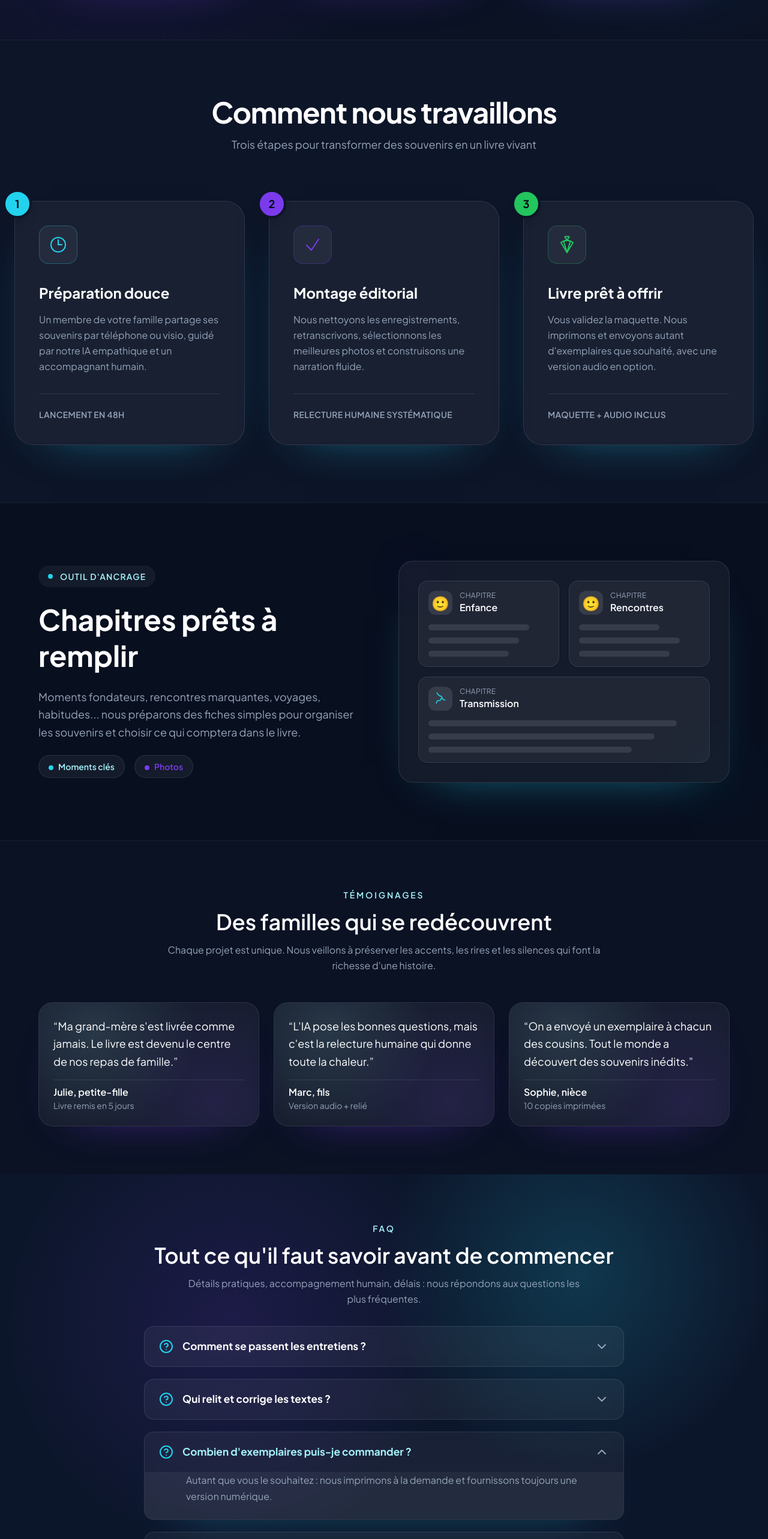
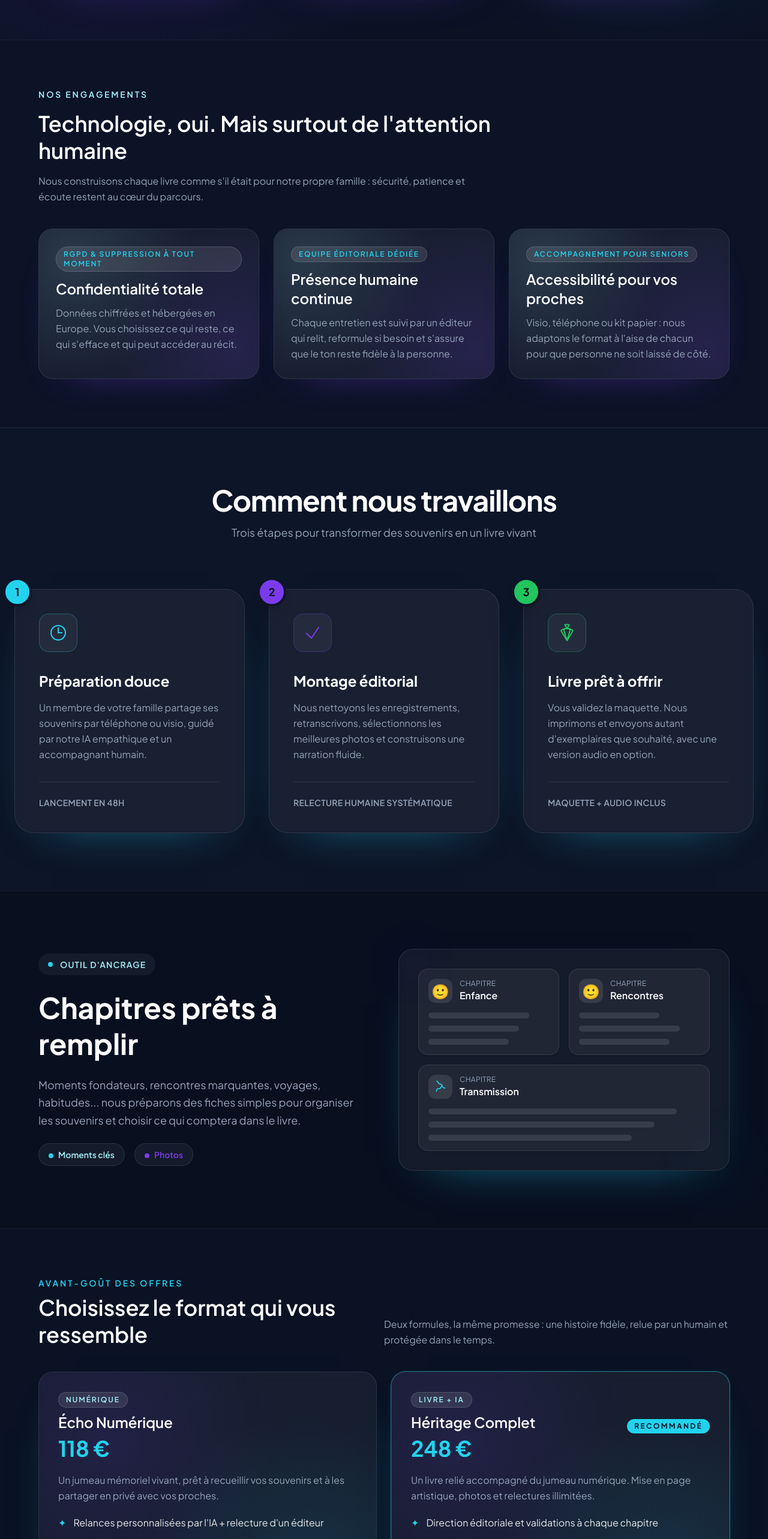
Before and after one commit to solalchetrit/loomina, a Next.js app: page / in a window 1280 px wide. Shown: the part 2197-4763 px from the top of the page at 60% size. Built offline with nearby package versions, Linux system fonts and the light colour scheme.

Commit message:
Enrich homepage with commitments, offers, and footer

```diff
--- a/app/layout.tsx
+++ b/app/layout.tsx
@@ -2,6 +2,7 @@ import type { Metadata } from "next";
 import { Plus_Jakarta_Sans } from "next/font/google";
 import "./globals.css";
 import Header from "@/components/Header";
+import Footer from "@/components/Footer";
 
 const plusJakartaSans = Plus_Jakarta_Sans({
   subsets: ["latin"],
@@ -24,6 +25,7 @@ export default function RootLayout({
       <body className={`${plusJakartaSans.variable} antialiased min-h-screen bg-[var(--background)] text-[var(--foreground)]`}>
         <Header />
         {children}
+        <Footer />
       </body>
     </html>
   );
--- a/app/page.tsx
+++ b/app/page.tsx
@@ -1,11 +1,13 @@
 import FidjooFAQ from "@/components/FidjooFAQ";
 import CharacterSheetsSection from "@/components/CharacterSheetsSection";
 import FeatureHighlights from "@/components/FeatureHighlights";
+import OfferPreview from "@/components/OfferPreview";
 import Hero from "@/components/Hero";
 import HowItWorks from "@/components/HowItWorks";
 import ImpactMetrics from "@/components/ImpactMetrics";
 import Testimonials from "@/components/Testimonials";
 import TrustBand from "@/components/TrustBand";
+import Commitments from "@/components/Commitments";
 
 export default function Home() {
   return (
@@ -14,8 +16,10 @@ export default function Home() {
       <TrustBand />
       <ImpactMetrics />
       <FeatureHighlights />
+      <Commitments />
       <HowItWorks />
       <CharacterSheetsSection />
+      <OfferPreview />
       <Testimonials />
 
       <section className="w-full bg-[#0c162b] py-20 px-6 relative overflow-hidden" id="faq">
--- /dev/null
+++ b/components/Commitments.tsx
@@ -0,0 +1,57 @@
+const commitments = [
+  {
+    title: "Confidentialité totale",
+    description:
+      "Données chiffrées et hébergées en Europe. Vous choisissez ce qui reste, ce qui s'efface et qui peut accéder au récit.",
+    accent: "RGPD & suppression à tout moment",
+  },
+  {
+    title: "Présence humaine continue",
+    description:
+      "Chaque entretien est suivi par un éditeur qui relit, reformule si besoin et s'assure que le ton reste fidèle à la personne.",
+    accent: "Equipe éditoriale dédiée",
+  },
+  {
+    title: "Accessibilité pour vos proches",
+    description:
+      "Visio, téléphone ou kit papier : nous adaptons le format à l'aise de chacun pour que personne ne soit laissé de côté.",
+    accent: "Accompagnement pour seniors",
+  },
+];
+
+export default function Commitments() {
+  return (
+    <section className="w-full bg-[#0c1327] py-20 px-6 border-y border-white/5">
+      <div className="max-w-6xl mx-auto space-y-10">
+        <div className="space-y-4 max-w-3xl">
+          <p className="text-sm uppercase tracking-[0.2em] text-[var(--loomina-gold-light)] font-semibold">Nos engagements</p>
+          <h2 className="text-3xl md:text-4xl font-semibold text-white leading-tight">
+            Technologie, oui. Mais surtout de l'attention humaine
+          </h2>
+          <p className="text-[var(--loomina-text-light)] leading-relaxed">
+            Nous construisons chaque livre comme s'il était pour notre propre famille : sécurité, patience et écoute restent au cœur du parcours.
+          </p>
+        </div>
+
+        <div className="grid grid-cols-1 md:grid-cols-3 gap-6">
+          {commitments.map((commitment) => (
+            <div
+              key={commitment.title}
+              className="relative overflow-hidden bg-white/5 rounded-3xl border border-white/10 p-7 flex flex-col gap-4 shadow-[0_25px_70px_-55px_rgba(124,58,237,0.85)] backdrop-blur"
+            >
+              <div className="absolute inset-0 bg-[radial-gradient(circle_at_15%_20%,rgba(165,243,252,0.12),transparent_55%)]" />
+              <div className="absolute inset-0 bg-[radial-gradient(circle_at_90%_80%,rgba(124,58,237,0.14),transparent_55%)]" />
+              <div className="relative space-y-3">
+                <div className="inline-flex items-center px-3 py-1 rounded-full bg-white/10 border border-white/15 text-xs uppercase tracking-[0.14em] text-[var(--loomina-gold)] font-semibold">
+                  {commitment.accent}
+                </div>
+                <h3 className="text-xl md:text-2xl font-semibold text-white">{commitment.title}</h3>
+                <p className="text-[var(--loomina-text-light)] leading-relaxed">{commitment.description}</p>
+              </div>
+            </div>
+          ))}
+        </div>
+      </div>
+    </section>
+  );
+}
--- a/components/Footer.tsx
+++ b/components/Footer.tsx
@@ -1,30 +1,56 @@
-import Link from 'next/link';
+import Link from "next/link";
+
+const footerLinks = [
+  { href: "/mission", label: "Mission" },
+  { href: "/offres", label: "Offres" },
+  { href: "/accompagnement", label: "Accompagnement" },
+];
 
 export default function Footer() {
   return (
-        <footer className="bg-[var(--loomina-burgundy)] text-[var(--loomina-cream)] py-12">
-            <div className="max-w-6xl mx-auto px-6 flex flex-col md:flex-row justify-between items-center gap-8">
-                <div className="text-center md:text-left">
-                    <h3 className="text-2xl font-serif font-bold mb-2">Loomina</h3>
-                    <p className="text-[var(--loomina-gold)] italic max-w-xs">
-                        "Pour garder la lumière de chacun allumée."
+    <footer className="w-full bg-[#070d1c] text-[var(--loomina-text)] border-t border-white/5">
+      <div className="max-w-6xl mx-auto px-6 py-12 flex flex-col gap-8">
+        <div className="flex flex-col md:flex-row md:items-center md:justify-between gap-6">
+          <div className="space-y-2">
+            <p className="text-sm uppercase tracking-[0.2em] text-[var(--loomina-gold)] font-semibold">Loomina</p>
+            <h3 className="text-2xl md:text-3xl font-semibold text-white">Garder la lumière allumée</h3>
+            <p className="text-[var(--loomina-text-light)] max-w-xl">
+              Livres mémoriels, jumeaux numériques et accompagnement humain pour que la voix des proches reste vivante.
             </p>
           </div>
 
-                <div className="flex gap-8 text-sm opacity-80">
-                    <Link href="/mission" className="hover:text-[var(--loomina-gold)] transition-colors">
-                        À propos
-                    </Link>
-                    <Link href="/offres" className="hover:text-[var(--loomina-gold)] transition-colors">
-                        Nos Offres
-                    </Link>
-                    <Link href="/accompagnement" className="hover:text-[var(--loomina-gold)] transition-colors">
-                        Accompagnement
+          <div className="flex flex-wrap gap-3">
+            <a
+              href="mailto:contact@loomina.fr"
+              className="inline-flex items-center justify-center px-5 py-3 rounded-full bg-[var(--loomina-gold)] text-[#051226] font-semibold shadow-[0_14px_45px_-30px_rgba(34,211,238,0.9)] hover:brightness-110 transition"
+            >
+              Écrire à l'équipe
+            </a>
+            <Link
+              href="/offres"
+              className="inline-flex items-center justify-center px-5 py-3 rounded-full border border-white/10 text-white font-semibold hover:border-[var(--loomina-gold)] hover:text-[var(--loomina-gold-light)] transition-colors"
+            >
+              Découvrir les offres
             </Link>
           </div>
+        </div>
 
-                <div className="text-xs opacity-50">
-                    © {new Date().getFullYear()} Loomina via Gemini.
+        <div className="grid grid-cols-1 md:grid-cols-[2fr,1fr] gap-6 items-center">
+          <div className="flex flex-wrap gap-4 text-sm text-[var(--loomina-text-light)]">
+            {footerLinks.map((link) => (
+              <Link
+                key={link.href}
+                href={link.href}
+                className="px-4 py-2 rounded-full bg-white/5 border border-white/10 hover:border-[var(--loomina-gold)]/60 hover:text-[var(--loomina-gold-light)] transition-colors"
+              >
+                {link.label}
+              </Link>
+            ))}
+          </div>
+
+          <div className="text-sm text-[var(--loomina-text-light)] md:text-right">
+            © {new Date().getFullYear()} Loomina. Voix et récits protégés.
+          </div>
         </div>
       </div>
     </footer>
--- /dev/null
+++ b/components/OfferPreview.tsx
@@ -0,0 +1,102 @@
+import Link from "next/link";
+
+const offers = [
+  {
+    title: "Écho Numérique",
+    price: "118 €",
+    description:
+      "Un jumeau mémoriel vivant, prêt à recueillir vos souvenirs et à les partager en privé avec vos proches.",
+    highlights: [
+      "Relances personnalisées par l'IA + relecture d'un éditeur",
+      "Espace sécurisé pour inviter la famille",
+      "Synthèse mensuelle pour suivre l'avancée",
+    ],
+    cta: "Voir le détail",
+    href: "/offres",
+    badge: "Numérique",
+  },
+  {
+    title: "Héritage Complet",
+    price: "248 €",
+    description:
+      "Un livre relié accompagné du jumeau numérique. Mise en page artistique, photos et relectures illimitées.",
+    highlights: [
+      "Direction éditoriale et validations à chaque chapitre",
+      "5 exemplaires inclus + impressions à la demande",
+      "Coffret numérique pour continuer à échanger",
+    ],
+    cta: "Préparer mon livre",
+    href: "/offres",
+    badge: "Livre + IA",
+    featured: true,
+  },
+];
+
+export default function OfferPreview() {
+  return (
+    <section className="w-full bg-[#0a1224] py-20 px-6 border-y border-white/5">
+      <div className="max-w-6xl mx-auto space-y-10">
+        <div className="flex flex-col md:flex-row md:items-end md:justify-between gap-4">
+          <div>
+            <p className="text-sm uppercase tracking-[0.2em] text-[var(--loomina-gold)] font-semibold">Avant-goût des offres</p>
+            <h2 className="text-3xl md:text-4xl font-semibold text-white leading-tight mt-2">
+              Choisissez le format qui vous ressemble
+            </h2>
+          </div>
+          <p className="text-[var(--loomina-text-light)] max-w-xl leading-relaxed">
+            Deux formules, la même promesse : une histoire fidèle, relue par un humain et protégée dans le temps.
+          </p>
+        </div>
+
+        <div className="grid grid-cols-1 md:grid-cols-2 gap-6">
+          {offers.map((offer) => (
+            <div
+              key={offer.title}
+              className={`relative overflow-hidden rounded-3xl border border-white/10 bg-white/5 backdrop-blur p-8 flex flex-col gap-5 shadow-[0_30px_80px_-60px_rgba(34,211,238,0.75)] transition-transform duration-300 hover:-translate-y-1 ${
+                offer.featured ? "ring-1 ring-[var(--loomina-gold)]/50" : ""
+              }`}
+            >
+              <div className="absolute inset-0 bg-[radial-gradient(circle_at_20%_25%,rgba(124,58,237,0.12),transparent_50%)]" />
+              <div className="absolute inset-0 bg-[radial-gradient(circle_at_80%_80%,rgba(34,211,238,0.12),transparent_50%)]" />
+
+              <div className="relative flex items-center justify-between gap-3">
+                <div className="space-y-2">
+                  <div className="inline-flex items-center gap-2 px-3 py-1 rounded-full bg-white/10 border border-white/15 text-xs uppercase tracking-[0.16em] text-[var(--loomina-gold-light)] font-semibold">
+                    {offer.badge}
+                  </div>
+                  <h3 className="text-2xl font-semibold text-white">{offer.title}</h3>
+                  <p className="text-4xl font-bold text-[var(--loomina-gold)]">{offer.price}</p>
+                </div>
+                {offer.featured && (
+                  <span className="relative inline-flex items-center px-3 py-1 text-xs font-bold uppercase tracking-[0.2em] rounded-full bg-[var(--loomina-gold)] text-[#051226] shadow-[0_10px_30px_-20px_rgba(34,211,238,0.9)]">
+                    Recommandé
+                  </span>
+                )}
+              </div>
+
+              <p className="relative text-[var(--loomina-text-light)] leading-relaxed">{offer.description}</p>
+
+              <ul className="relative space-y-3 text-white/90">
+                {offer.highlights.map((highlight) => (
+                  <li key={highlight} className="flex items-start gap-3">
+                    <span className="text-[var(--loomina-gold)]">✦</span>
+                    <span>{highlight}</span>
+                  </li>
+                ))}
+              </ul>
+
+              <div className="relative pt-2">
+                <Link
+                  href={offer.href}
+                  className="inline-flex items-center justify-center px-5 py-3 rounded-full bg-[var(--loomina-gold)] text-[#051226] font-semibold hover:brightness-110 transition-shadow shadow-[0_16px_50px_-35px_rgba(34,211,238,0.9)]"
+                >
+                  {offer.cta}
+                </Link>
+              </div>
+            </div>
+          ))}
+        </div>
+      </div>
+    </section>
+  );
+}
```
Lines whose indentation alone changed are shown as unchanged.
